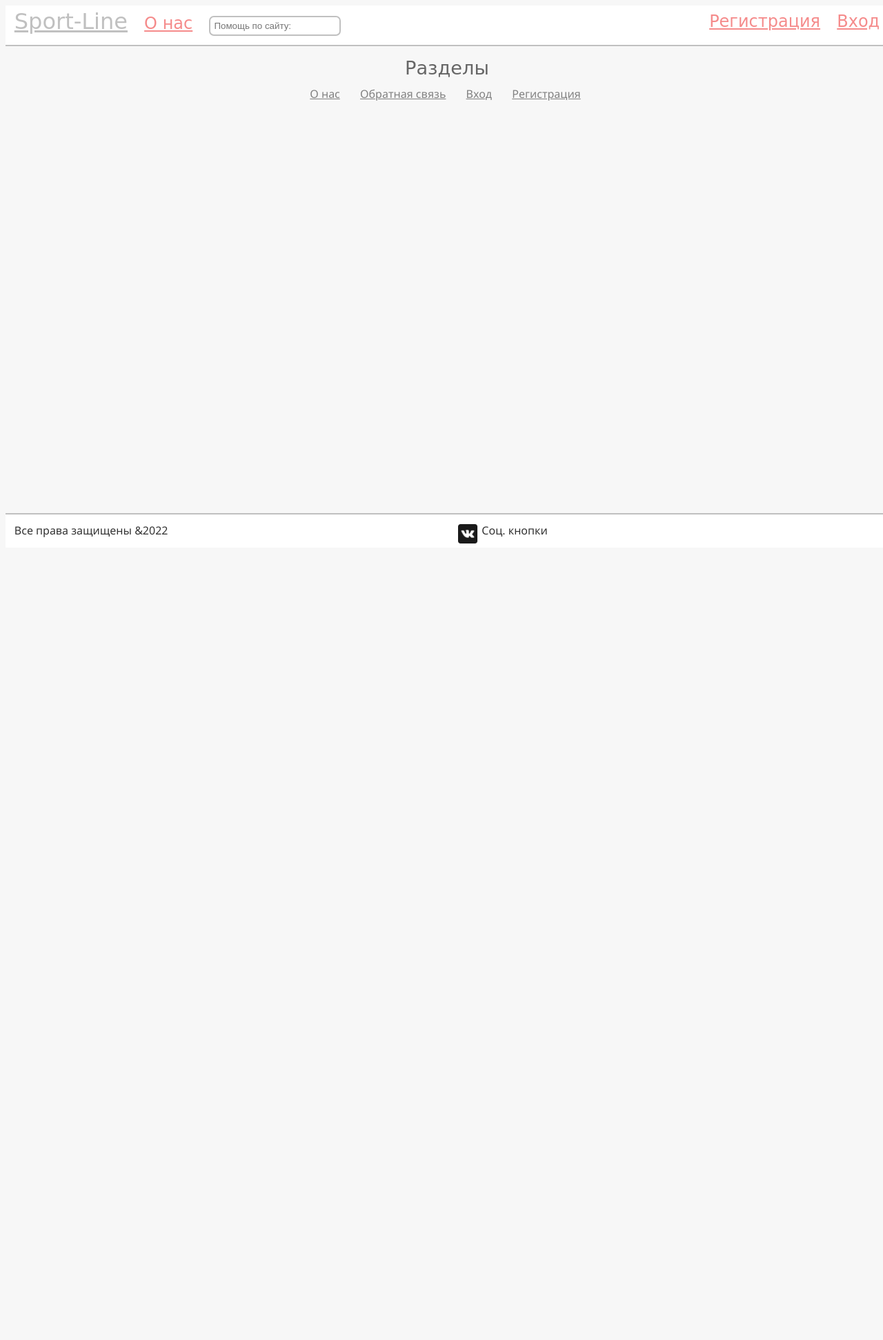
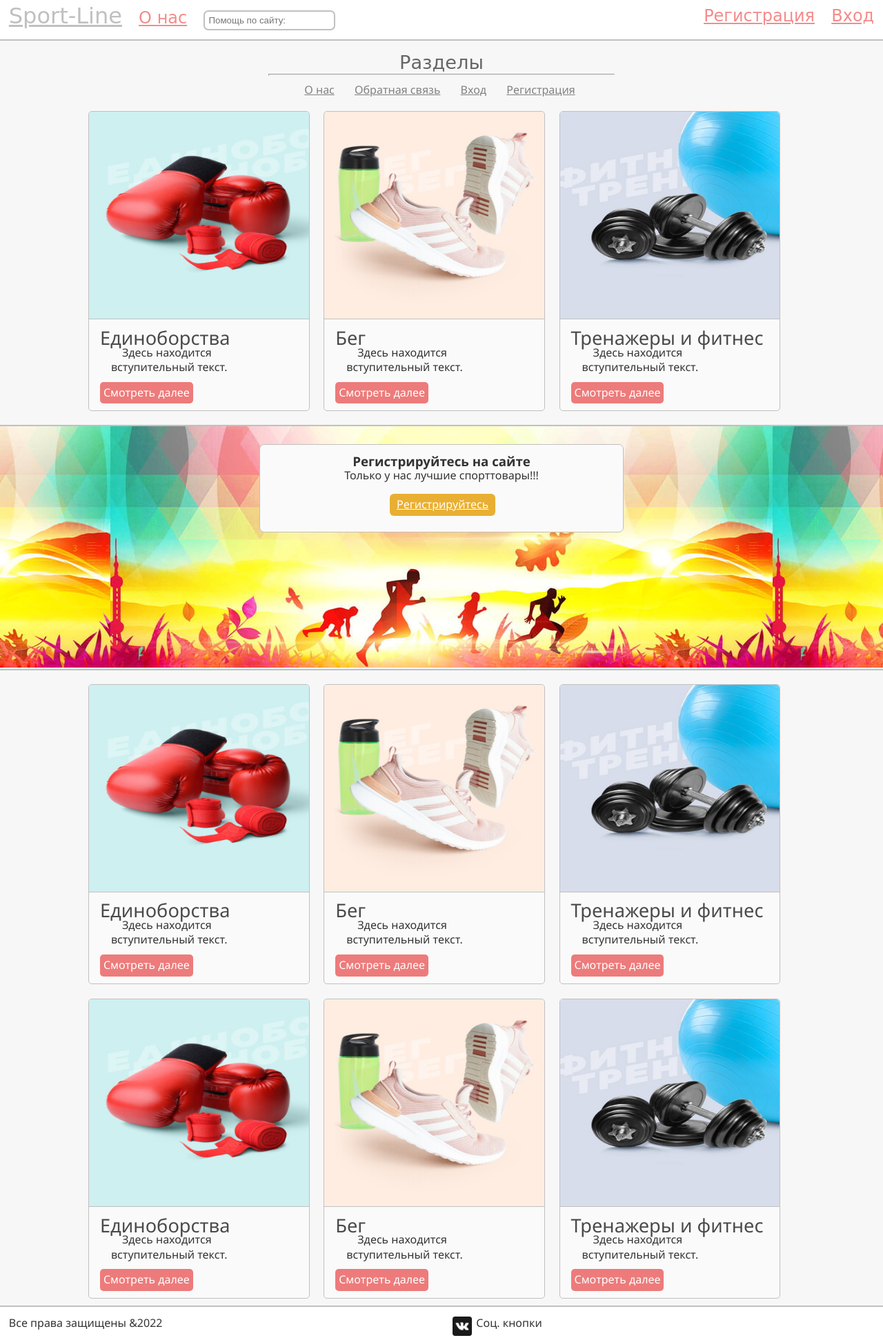
Before and after one commit to programmingGods/onlineStore, a PHP site: page / in a window 1280 px wide. Shown: the whole page at 69% size. Before the commit the page ends 788 px from the top, so only its background shows below. Run offline with PHP 8.4, Linux system fonts and the light colour scheme.

Commit message:
анонсы статьей + центральная панель + блоки статьей

```diff
--- a/css/style.css
+++ b/css/style.css
@@ -1,6 +1,4 @@
-//hey
 @charset "utf-8";
-
 * {
     margin: 0;
     padding: 0;
@@ -40,7 +38,7 @@ img {
 
 hr {
     display: block;
-    border: 0;
+    border: 1;
     height: 1px;
     border-top: 1 px solid #ccc;
     padding: 0;
@@ -111,6 +109,99 @@ input[type=text].field:focus {
     background-color: #ececec;
 }
 
+/*Основные стили для сайта*/
+
+#wrapper {
+    float: left;
+    width: 100%;
+    margin-top: 20px;
+}
+
+#wrapper #articles {
+    float: left;
+    width: 80%;
+    margin-left: 10%;
+}
+
+#wrapper #articles article {
+    float: left;
+    width: 31.33333%;
+    border: 1px solid silver;
+    box-sizing: border-box;
+    border-radius: 5px;
+    background-color: #fafafa;
+    margin-right: 2%;
+    min-height: 400px;
+}
+
+#wrapper #articles article img {
+    width: 100%;
+    height: 300px;
+    border-radius: 5px 5px 0px 0px;
+    border-bottom: 1px solid silver;
+    margin-bottom: 10px;
+}
+
+#wrapper #articles article h2 {
+    width: 90%;
+    margin-left: 5%;
+    font-weight: normal;
+    font-size: 1.7em;
+    color: #4a4a4a;
+}
+
+#wrapper #articles article p {
+    width: 80%;
+    margin-left: 10%;
+    text-indent: 1em;
+}
+
+#wrapper #articles article a {
+    padding: 5px;
+    background-color: #ed7b7b;
+    margin-left: 5%;
+    border-radius: 5px;
+    color: #fff;
+    float: left;
+    margin-top: 10px;
+    margin-bottom: 10px;
+}
+
+#wrapper #articles article a:hover {background-color: #7feb6d;}
+
+/*Центральный блок нашего сайта*/
+
+#main_soc_block {
+    width: 100%;
+    padding: 2% 0;
+    border-bottom: 2px solid silver;
+    border-top: 2px solid silver;
+    margin: 20px 0;
+    float: left;
+    background: url('../img/bnr-background.jpg') repeat-x center 0;
+    height: 300px;
+}
+
+#main_soc_block_in {
+    text-align: center;
+    padding: 1%;
+    height: 100px;
+    background-color: #fafafa;
+    border: 1px solid silver;
+    border-radius: 7px;
+    width: 500px;
+}
+
+#main_soc_block_in a {
+    float: left;
+    padding: 5px 10px;
+    background-color: #e9af32;
+    border-radius: 6px;
+    color: #fff;
+    margin-left: 35%;
+    margin-top: 15px;
+}
+
 /*Cтили для футера*/
 
 footer {
--- a/index.html
+++ b/index.html
@@ -31,6 +31,80 @@
             <a href = "reg.html">Регистрация</a>
         </div>
     </center>
+    <div id="wrapper">
+        <div id="articles">
+            <article>
+                <img src="img/bnr-sport_fight.jpg" alt="Изображение" title="Изображение" />
+                <h2>Единоборства</h2>
+                <p>Здесь находится вступительный текст.</p>
+                <a href"article" title="Посмотреть товары">Смотреть далее</a>
+            </article>
+            <article>
+                <img src="img/bnr-sport_run.jpg" alt="Изображение" title="Изображение" />
+                <h2>Бег</h2>
+                <p>Здесь находится вступительный текст.</p>
+                <a href"article" title="Посмотреть товары">Смотреть далее</a>
+            </article>
+            <article>
+                <img src="img/bnr-sport_fitandtren.jpg" alt="Изображение" title="Изображение" />
+                <h2>Тренажеры и фитнес</h2>
+                <p>Здесь находится вступительный текст.</p>
+                <a href"article" title="Посмотреть товары">Смотреть далее</a>
+            </article>
+        </div>
+        <div calss="clear">
+        <div id="main_soc_block">
+            <center>
+            <div id="main_soc_block_in">
+                <h3>Регистрируйтесь на сайте</h3>
+                <p>Только у нас лучшие спорттовары!!!</p>
+                <a href="reg.html" title="Регистрируйтесь">Регистрируйтесь</a>
+            </div>
+            </center>
+        </div>
+        </div>
+        <div id="articles">
+            <article>
+                <img src="img/bnr-sport_fight.jpg" alt="Изображение" title="Изображение" />
+                <h2>Единоборства</h2>
+                <p>Здесь находится вступительный текст.</p>
+                <a href"article" title="Посмотреть товары">Смотреть далее</a>
+            </article>
+            <article>
+                <img src="img/bnr-sport_run.jpg" alt="Изображение" title="Изображение" />
+                <h2>Бег</h2>
+                <p>Здесь находится вступительный текст.</p>
+                <a href"article" title="Посмотреть товары">Смотреть далее</a>
+            </article>
+            <article>
+                <img src="img/bnr-sport_fitandtren.jpg" alt="Изображение" title="Изображение" />
+                <h2>Тренажеры и фитнес</h2>
+                <p>Здесь находится вступительный текст.</p>
+                <a href"article" title="Посмотреть товары">Смотреть далее</a>
+            </article>
+        </div>
+        <div class="clear"><br /></div>
+        <div id="articles">
+            <article>
+                <img src="img/bnr-sport_fight.jpg" alt="Изображение" title="Изображение" />
+                <h2>Единоборства</h2>
+                <p>Здесь находится вступительный текст.</p>
+                <a href"article" title="Посмотреть товары">Смотреть далее</a>
+            </article>
+            <article>
+                <img src="img/bnr-sport_run.jpg" alt="Изображение" title="Изображение" />
+                <h2>Бег</h2>
+                <p>Здесь находится вступительный текст.</p>
+                <a href"article" title="Посмотреть товары">Смотреть далее</a>
+            </article>
+            <article>
+                <img src="img/bnr-sport_fitandtren.jpg" alt="Изображение" title="Изображение" />
+                <h2>Тренажеры и фитнес</h2>
+                <p>Здесь находится вступительный текст.</p>
+                <a href"article" title="Посмотреть товары">Смотреть далее</a>
+            </article>
+        </div>
+    </div>
 </div>
 
 <footer>
```
Also changed, not shown: img/bnr-background.jpg (added), img/bnr-sport_fight.jpg (added), img/bnr-sport_fitandtren.jpg (added), img/bnr-sport_run.jpg (added).
